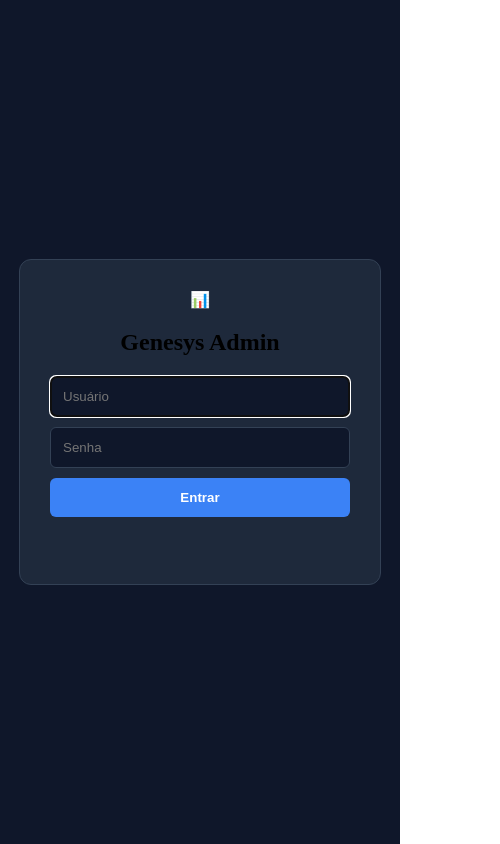
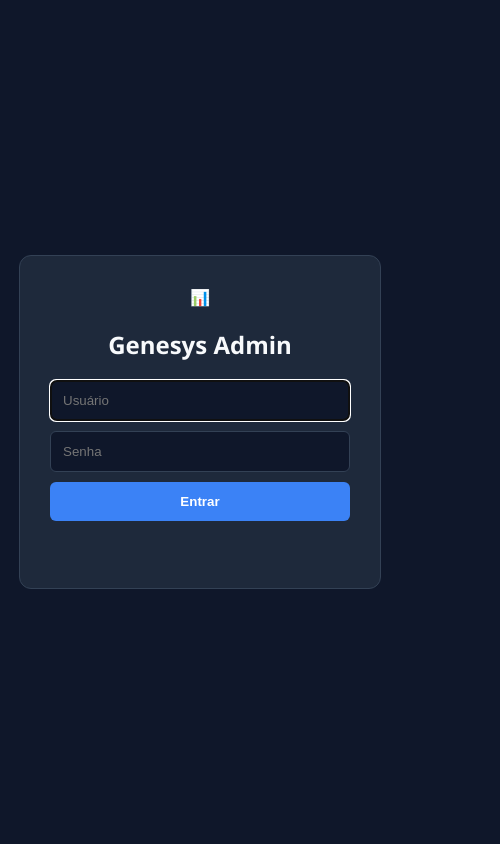
Before and after one commit to scriptgenesys-code/Script-Completo, a browser extension: page popup.html in a window 400 px wide. Shown: the whole page, 500 px wide, since content can reach past the window. Drawn offline with Linux system fonts and the light colour scheme.

Commit message:
Update popup.html

```diff
--- a/popup.html
+++ b/popup.html
@@ -5,7 +5,8 @@
     <link rel="stylesheet" href="style.css">
     <title>Genesys Admin</title>
 </head>
-<body>
+<body class="popup-body-mode">
+
     <div id="login-screen">
         <div class="login-card">
             <div class="login-icon">📊</div>
```
